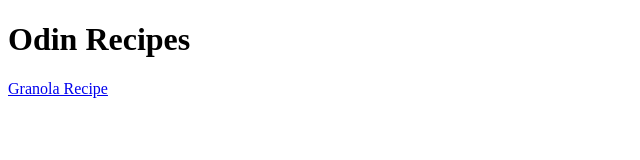
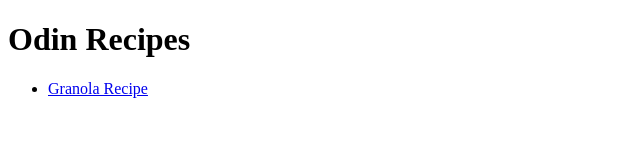
Before and after one commit to b-gregan/odin-recipes, a plain HTML site: page index.html in a window 1280 px wide. Shown: the whole page, without its empty margins (0-640 px from the left). Drawn offline with Linux system fonts and the light colour scheme.

```diff
--- a/index.html
+++ b/index.html
@@ -8,6 +8,10 @@
     <body>
         <h1>Odin Recipes</h1>
 
-        <a href="recipes/granola.html">Granola Recipe</a>
+        <!-- <a href="recipes/granola.html">Granola Recipe</a> -->
+
+        <ul>
+            <li><a href="recipes/granola.html">Granola Recipe</a></li>
+        </ul>
     </body>
 </html>
```
